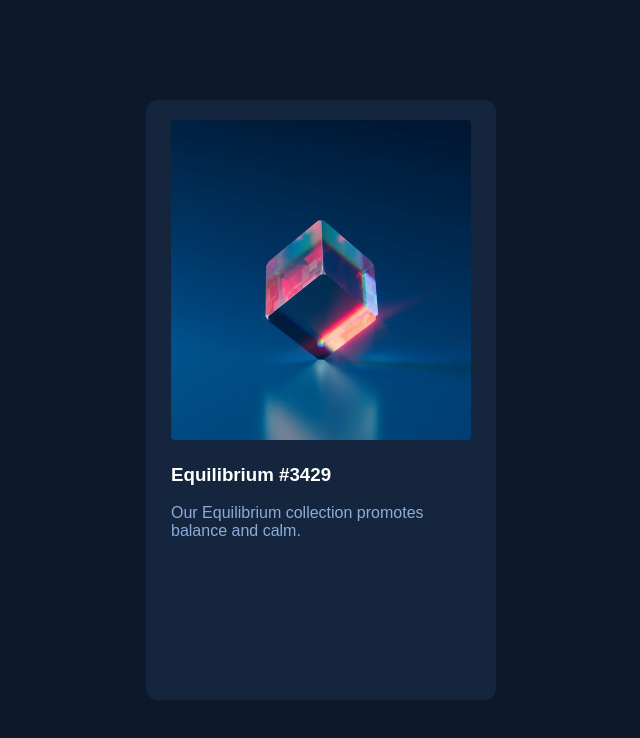
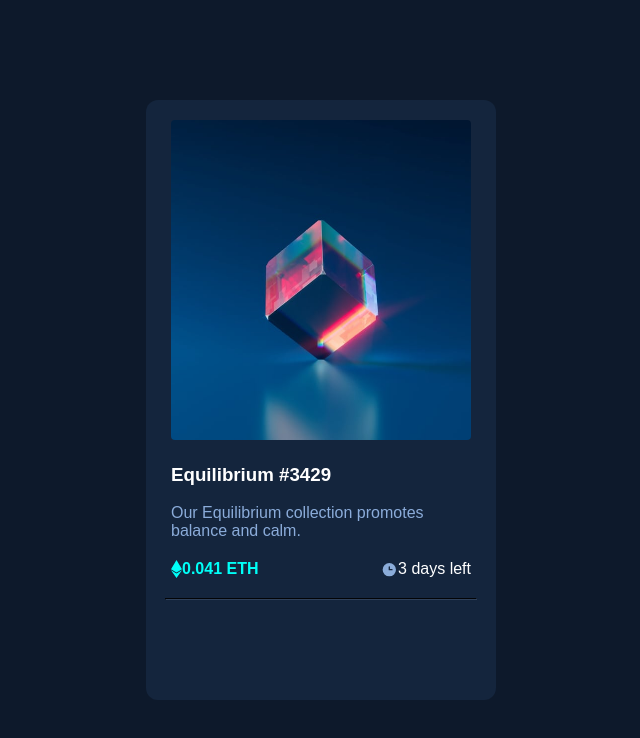
Before and after one commit to Noby707/FrontendMentorChallenges, a plain HTML site: page nft-preview-card-component-main/index.html in a window 1280 px wide. Shown: the whole page, without its empty margins (319-959 px from the left). Drawn offline with Linux system fonts and the light colour scheme.

Commit message:
Finished all of the info section

```diff
--- a/nft-preview-card-component-main/index.html
+++ b/nft-preview-card-component-main/index.html
@@ -39,14 +39,17 @@
       <p class="p-info">Our Equilibrium collection promotes balance and calm.</p>
 
       <div class="resources">
-        <!-- <div class="curr-container">
-          <img src="./images/icon-ethereum.svg" alt="">
-          0.041 ETH
-        </div> -->
-        <!-- <div class="time-info">3 days left</div> -->
+        <div class="curr-container">
+          <img src="./images/icon-ethereum.svg" alt="Ethereium icon">
+          <strong>0.041 ETH</strong>
+        </div>
+        <div class="time-info">
+          <img src="./images/icon-clock.svg" alt="A clock icon">
+          3 days left
+        </div>
       </div>
     </div>
-    <!-- <hr> -->
+    <hr>
 
     <!-- <div class="profile-section">Creation of Jules Wyvern</div> -->
   </div>
--- a/nft-preview-card-component-main/style.css
+++ b/nft-preview-card-component-main/style.css
@@ -48,3 +48,30 @@ body {
 .p-info {
   color: hsl(215, 51%, 70%);
 }
+
+.resources {
+  margin-top: 20px;
+  display: flex;
+  align-items: center;
+  justify-content: space-between;
+}
+
+.curr-container {
+  color: hsl(178, 100%, 50%);
+  display: flex;
+  align-items: center;
+  justify-content: space-between;
+
+  width: auto;
+}
+
+.time-info {
+  display: flex;
+  align-items: center;
+}
+
+hr {
+  margin-top: 35px;
+  width: 310px;
+  border-color: hsl(215, 32%, 27%);
+}
```
